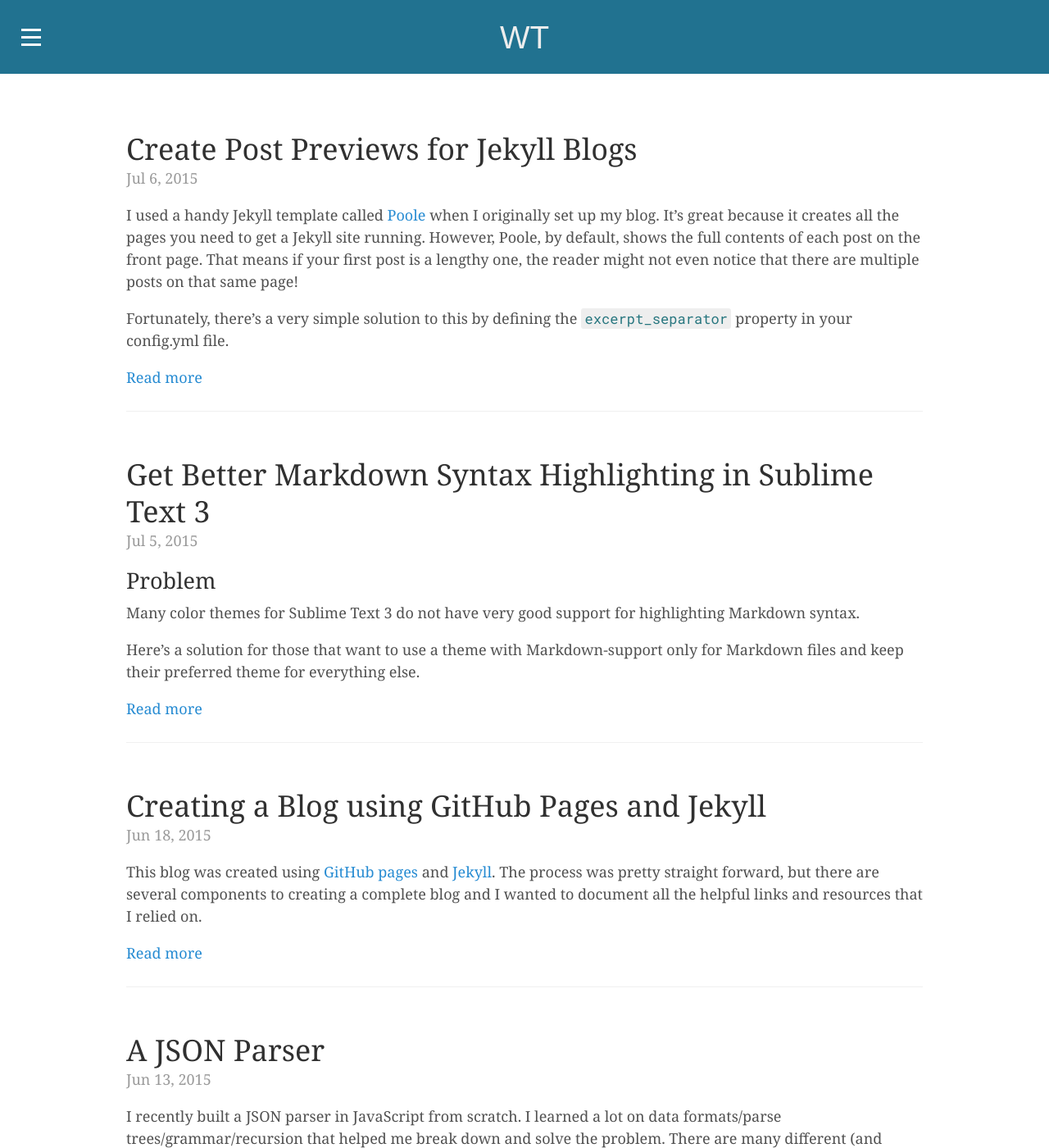
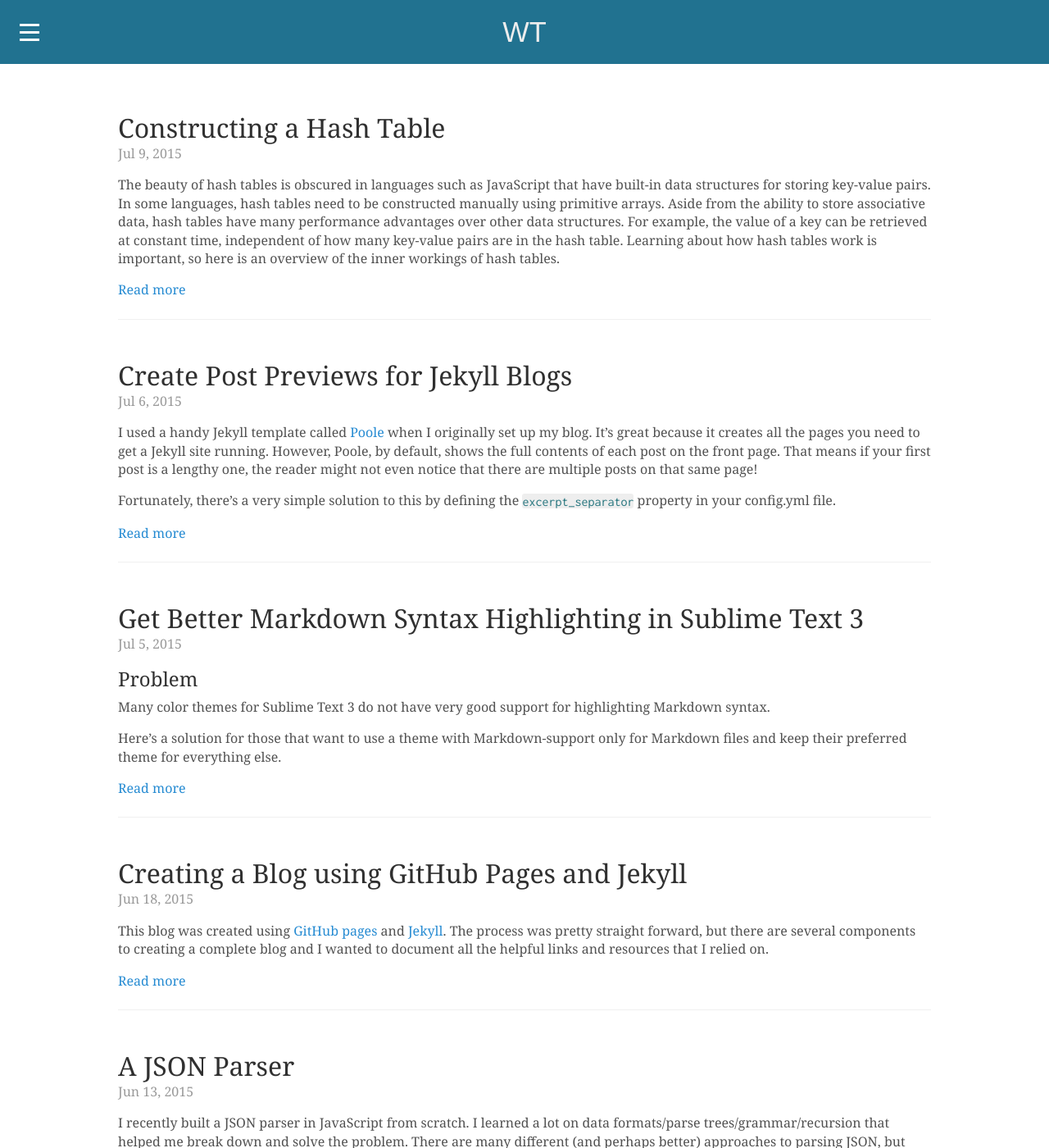
Before and after one commit to wezleytsai/wezleytsai.github.io, a Jekyll site: the page built from index.html, in a window 1280 px wide and 1400 px high. Shown: the whole window at 82% size. Built offline with Jekyll 4.4.1, drawn with Linux system fonts in a browser that asks for light colours; nearby versions of some CDN libraries; some web fonts are replaced; Markdown is read by kramdown in place of the engine named in the settings; the list of posts is cut into pages by our own code.

Commit message:
New post and UI improvements - Post: constructing a hash table 2015-07-09 - Updated website title - Various styling improvements

````diff
--- a/_config.yml
+++ b/_config.yml
@@ -5,7 +5,7 @@ permalink:           pretty
 relative_permalinks: true
 
 # Setup
-title:               WT
+title:               Wesley's Blog
 tagline:             Blog
 by:                  by Wesley Tsai
 description:         ''
--- a/_includes/head.html
+++ b/_includes/head.html
@@ -21,7 +21,8 @@
 
   <!-- CSS -->
   <!-- <link href='http://fonts.googleapis.com/css?family=Source+Sans+Pro:400,700,400italic' rel='stylesheet' type='text/css'> -->
-  <link href='http://fonts.googleapis.com/css?family=Roboto+Mono:400italic,400,700' rel='stylesheet' type='text/css'>
+  <!-- <link href='http://fonts.googleapis.com/css?family=Roboto+Mono:400italic,400,700' rel='stylesheet' type='text/css'> -->
+  <link href='http://fonts.googleapis.com/css?family=Inconsolata:400,700' rel='stylesheet' type='text/css'>
   <link href='http://fonts.googleapis.com/css?family=Noto+Serif:400,700,400italic' rel='stylesheet' type='text/css'>
   <link href='http://fonts.googleapis.com/css?family=Geo' rel='stylesheet' type='text/css'>
 
--- a/_includes/sidebar.html
+++ b/_includes/sidebar.html
@@ -15,7 +15,7 @@
   <div class="sidebar-item">
     <div class="container">
       <div class="contact">
-        <a href="{{ site.mygithub }}"><i class="fa fa-github fa-2x"></i></a>
+        <a href="{{ site.mygithub }}"><i class="fa fa-github-square fa-2x"></i></a>
         <a href="{{ site.mylinkedin }}"><i class="fa fa-linkedin-square fa-2x"></i></a>
         <a href="mailto:{{ site.author.email }}?"><i class="fa fa-envelope-square fa-2x"></i></a>
       </div>
@@ -23,7 +23,7 @@
   </div>
 
   <nav class="sidebar-nav">
-    <a class="sidebar-nav-item{% if page.url == '/' %} active{% endif %}" href="{{ site.baseurl }}/"><i class="fa fa-home fa-lg"></i>Blog</a>
+    <a class="sidebar-nav-item{% if page.url == '/' %} active{% endif %}" href="{{ site.baseurl }}/">Blog</a>
 
     {% comment %}
       The code below dynamically generates a sidebar nav of pages with
@@ -34,16 +34,18 @@
     {% for node in pages_list %}
       {% if node.title != null %}
         {% if node.layout == "page" %}
-          <a class="sidebar-nav-item{% if page.url == node.url %} active{% endif %}" href="{{ node.url }}"><i class="fa {{ node.fa }} fa-lg"></i>{{ node.title }}</a>
+          <a class="sidebar-nav-item{% if page.url == node.url %} active{% endif %}" href="{{ node.url }}">{{ node.title }}</a>
         {% endif %}
       {% endif %}
     {% endfor %}
   </nav>
 
+  <!--
   <div>
     <p class="copyright">
       Copyright &copy; {{ site.time | date: '%Y' }} {{ site.author.name }}.<br>
       All rights reserved.
     </p>
   </div>
+  -->
 </div>
--- a/_layouts/default.html
+++ b/_layouts/default.html
@@ -9,7 +9,7 @@
     <div class="masthead">
      <div class="container" style="display:table">
        <div class="masthead-title" style="display:table-cell;vertical-align:middle;">
-         <a href="{{ site.baseurl }}/" title="Home">WT</a>
+         <a href="{{ site.baseurl }}/" title="Home" class="blog-theme">WT</a>
        </div>
      </div>
     </div>
--- /dev/null
+++ b/_posts/2015-07-09-constructing-a-hash-table.md
@@ -0,0 +1,117 @@
+---
+layout: post
+title: Constructing a Hash Table
+---
+
+<!-- links -->
+[wiki]: https://en.wikipedia.org/wiki/Hash_table
+
+<!-- post -->
+The beauty of hash tables is obscured in languages such as JavaScript that have built-in data structures for storing key-value pairs. In some languages, hash tables need to be constructed manually using primitive arrays. Aside from the ability to store associative data, hash tables have many performance advantages over other data structures. For example, the value of a key can be retrieved at constant time, independent of how many key-value pairs are in the hash table. Learning about how hash tables work is important, so here is an overview of the inner workings of hash tables.
+
+<!--excerpt-->
+
+## JavaScript Objects ##
+
+In JavaScript, objects can be declared like so to store key-value pairs. The data stored for the key "a" can be retrieved by simply accessing it through `obj`:
+
+```javascript
+var obj = {
+  a: 1,
+  b: 2,
+  c: 3
+};
+
+console.log(obj['a']); // 1
+```
+
+## Arrays ##
+
+Assume that such objects are not available for a moment. How else can this information be stored? This same data can be stored in an array, where each element is a another array, or "tuple" - an ordered list where the order has some significance. In this case, index 0 of the tuple represents the key, and index 1 of the tuple represents the value.
+
+```javascript
+var arr = [
+  ['a', 1], // this is a tuple
+  ['b', 2],
+  ['c', 3]
+];
+
+console.log(arr[0][1]); // access value of first tuple and retrieve value 1
+```
+
+An array such as this one can be created in almost all programming languages. Arrays are stored in computer memory as contiguous memory addresses. To access the second element (at index 1), the computer would only need to find the location of `arr` in memory, and then calculate the memory location of index 1 by adding the memory size of the element at index 0. So if the index is known, the computer can calculate the precise memory location and retrieve it instantly. But what if the index is not known? Only that the value is associated with the key "a"?
+
+The only way to retrieve the associated value is to iterate through the array and check for "a":
+
+```javascript
+var value;
+for( var i = 0; i < arr.length; i++ ) {
+  if( arr[i][0] === 'a') {
+    value = arr[i][1];
+    break;
+  }
+}
+console.log(value); // 1
+```
+
+This process is no longer trivial. If the array had 10,000 elements, the `for` loop would have to (in the worst case) iterate through 10,000 elements and check each tuple before it can return the requested value or verify that it does not exist.
+
+## Hash Functions ##
+
+As mentioned before, if the index of the data is known, it can be retrieved at constant time from an array. That is, the amount of time required to retrieve the data is independent of the size of the array. The array could have 10,000 elements, but the computer can access the data at index 8,157 instantly by doing some math. How can this knowledge by applied to create a data structure that is capable of storing key-value pairs with constant time data retrieval?
+
+A hash table does exactly this. Hash tables store data in an internal array, but has an extra feature that converts the keys (strings) into an index using a **hashing function** to decide _where_ to store the data. Using the example above, a hashing function might do the following:
+
+```javascript
+hashingFunction('a', 3); // returns 0
+hashingFunction('b', 3); // returns 1
+hashingFunction('c', 3); // returns 2
+```
+
+The hashing function needs to have the following properties:
+
+- Accepts a string (the key) as an input
+- Accepts a size (of internal array) as a second input (so that it can return an index within the bounds of the internal array)
+- Needs to be deterministic (the same inputs should always yield the same output)
+
+A simple example of a hashing function might be one that adds up the unicode values of each character of the key and then returns sum modulo size.
+
+To insert a key-value pair such as `['a', 1]`, the `hashingFunction` would convert the key to index 0, and the tuple `['a', 1]` can be stored at that index of the internal array. Similarly, to retrieve the value associated with key "c", the `hashingFunction` would hash "c" into 2, and `arr[2]` can be accessed instantly. The value associated with "c" would be `arr[2][1]`.
+
+This new data structure that _hashes_ keys into indices to store the data in an array is a hash table. However, there is one issue that has yet to be addressed: unless all possible keys are known ahead of time, the hashing function will not be perfect. From the set of all possible strings, the hashing functions will inevitably hash some strings into the same index. This is a _collision_.
+
+## Collision Resolution ##
+
+Many strategies can be used to resolve hash collisions, but one possible solution is to store an array of tuples at each element of the internal storage array. In this example, a key-value pair `['d', 4]` got inserted and the hashing function hashed "d" into 1, which conflicts with `['b', 2]`. We can resolve this conflict by updating the internal array like so:
+
+```javascript
+// before inserting ['d', 4]
+internalStorage = [
+  [['a', 1]], // let's call this a "bucket", which is now an array of "tuples"
+  [['b', 2]],
+  [['c', 3]]
+];
+
+// after inserting ['d', 4]
+internalStorage = [
+  [['a', 1]],
+  [['b', 2], ['d', 4]], // this bucket now has two tuples due to hash conflict
+  [['c', 3]]
+];
+```
+
+To retrieve the value corresponding to the key "d", the hash table will use the hashing function to calculate index 1, then search through the tuples within the bucket at index 1 to find it. Although iterating through the bucket at index 1 may be inefficient (given that the bucket may hold an arbitrarily large number of tuples), a good hash table should store a minimal number of tuples within each bucket. This can be accomplished by using an unbiased hashing function and dynamically resizing the internal array when certain thresholds are crossed.
+
+## Rehashing ##
+
+A hash table that exceeds a certain capacity can get rehashed by following these steps:
+
+1. Create a new internal storage array that is double the original size
+2. Using the hashing function (with a different size parameter), re-insert all the key-value pairs into the new array
+3. Delete old storage array (or let garbage collection handle it)
+
+Selecting a properly sized array can reduce the number of collisions. A good hashing function should return uniformly distributed indexes that will also keep hash collisions to a minimum. There are no simple methods to avoid hash collisions altogether, so they must be accommodated in some way.
+
+## Conclusion ##
+
+That is the basic concept of a hash table. Although they are great for key-value data storage and retrieval, hash tables are no good for storing data where sequence is important. Hash tables are **unordered** associative arrays. When doing a `for...in` loop, there is no guarantee with respect to the order of the keys. There are many other data structures that each serve specific purposes, and selecting an appropriate data structure can vastly improve performance.
--- a/public/css/wyzt.css
+++ b/public/css/wyzt.css
@@ -42,13 +42,18 @@ body {
 
 html {
   font-family: 'Noto Serif', Palatino, serif;
-  font-size: 18px;
+  font-size: 16px;
+  line-height: 1.4em;
 }
 
 h1, h2, h3, h4, h5, h6 {
   font-family: "Noto Serif", Palatino, serif;
   font-weight: 400;
   color: #313131;
+}
+
+.blog-theme {
+  font-family: 'Geo', sans-serif;
 }
 
 /* Code */
@@ -60,9 +65,9 @@ pre {
 
 code,
 pre {
-  font-family: 'Roboto Mono', Menlo, "Courier New", monospace;
-  font-size: 95%;
-  padding: 0.05rem 0.25rem;
+  font-family: 'Inconsolata', Menlo, 'Courier New', monospace;
+  font-size: 100%;
+  padding: 0.05rem 0;
 }
 
 /*
@@ -76,7 +81,7 @@ pre {
 .wrap {
   position: relative;
   width: 100%;
-  top: 60px;
+  top: 48px;
 }
 
 
@@ -90,21 +95,21 @@ pre {
   max-width: 28rem;
 }
 
-@media (min-width: 38em) {
+@media (min-width: 40em) {
   .container {
     max-width: 32rem;
   }
 }
 
-@media (min-width: 56em) {
+@media (min-width: 60em) {
   .container {
-    max-width: 42rem;
+    max-width: 48rem;
   }
 }
 
-@media (min-width: 74em) {
+@media (min-width: 80em) {
   .container {
-    max-width: 56rem;
+    max-width: 64rem;
   }
 }
 
@@ -123,7 +128,7 @@ pre {
 .masthead {
   position: fixed;
   top: 0;
-  height: 90px;
+  height: 78px;
   width: 100%;
   z-index: 5;
   background-color: #217290;
@@ -133,7 +138,7 @@ pre {
 }
 
 .masthead .container {
-  line-height: 1.0;
+  padding-top: 4px;
 }
 
 .masthead-title {
@@ -141,7 +146,7 @@ pre {
   margin-bottom: 0;
   color: #ededed;
 }
-.masthead-title a {
+.masthead-title .blog-theme {
   color: #ededed;
   margin-left: auto;
   margin-right: auto;
@@ -149,7 +154,8 @@ pre {
   font-size: 2.15rem;
 }
 
-.masthead-title a:hover {
+.masthead-title a:hover,
+.masthead-title a:enabled {
   text-decoration: none;
 }
 
@@ -209,7 +215,11 @@ pre {
 }
 @media (min-width: 30em) {
   .sidebar {
-    font-size: 0.875rem; /* 14px */
+    font-size: 1rem; /* 14px */
+  }
+
+  .sidebar-nav {
+    font-size: 1rem;
   }
 }
 
@@ -226,7 +236,7 @@ pre {
 .sidebar-item {
   display: table;
   position: relative;
-  height: 90px;
+  height: 78px;
 }
 
 .sidebar-item .container {
@@ -321,7 +331,7 @@ a.sidebar-nav-item:focus {
 /* Style the sidebar icon */
 .sidebar-container {
   position:fixed;
-  top: 25px;
+  top: 19px;
   left: 1rem;
   z-index: 15;
 
@@ -499,11 +509,11 @@ Sidebar icon animaiton
 }
 
 .open {
-  -webkit-transform: translateX(10rem);
-     -moz-transform: translateX(10rem);
-      -ms-transform: translateX(10rem);
-       -o-transform: translateX(10rem);
-          transform: translateX(10rem);
+  -webkit-transform: translateX(9.5rem);
+     -moz-transform: translateX(9.5rem);
+      -ms-transform: translateX(9.5rem);
+       -o-transform: translateX(9.5rem);
+          transform: translateX(9.5rem);
 }
 
 
````
Also changed, not shown: _drafts/constructing-a-hash-table.md (deleted, +0 -114 lines).
